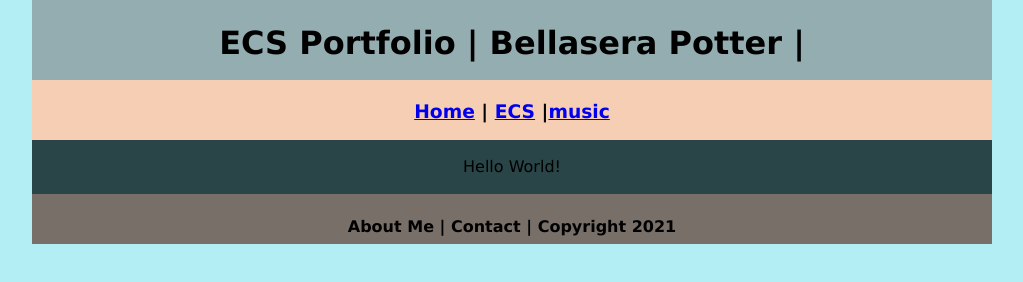
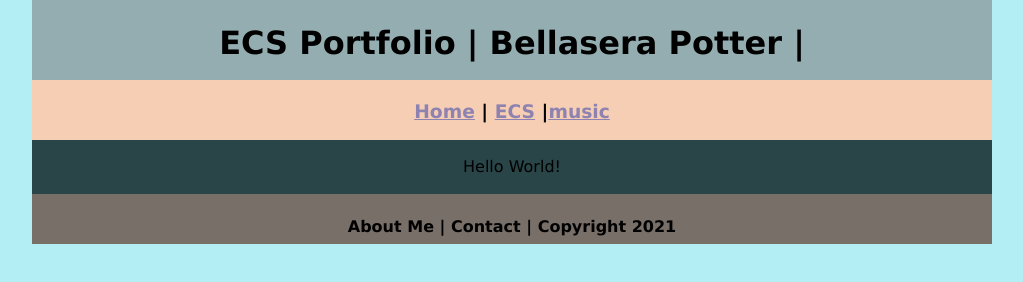
Before and after one commit to Bellpott9636/ecsportfolio, a plain HTML site: page ecs/index.html in a window 1280 px wide. Shown: the whole page, without its empty margins (128-1151 px from the left). Drawn offline with Linux system fonts and the light colour scheme.

Commit message:
Update myCSS.css

```diff
--- a/myCSS.css
+++ b/myCSS.css
@@ -45,3 +45,12 @@ body {
 	height: 50px;
 	text-align: center;
 }
+a:link {
+     color: #8E82B0;
+}
+a:visited {
+     color: #F5EA7D;
+}
+a:hover, a:active, a:focus {
+     text-decoration: underline;
+}
```
